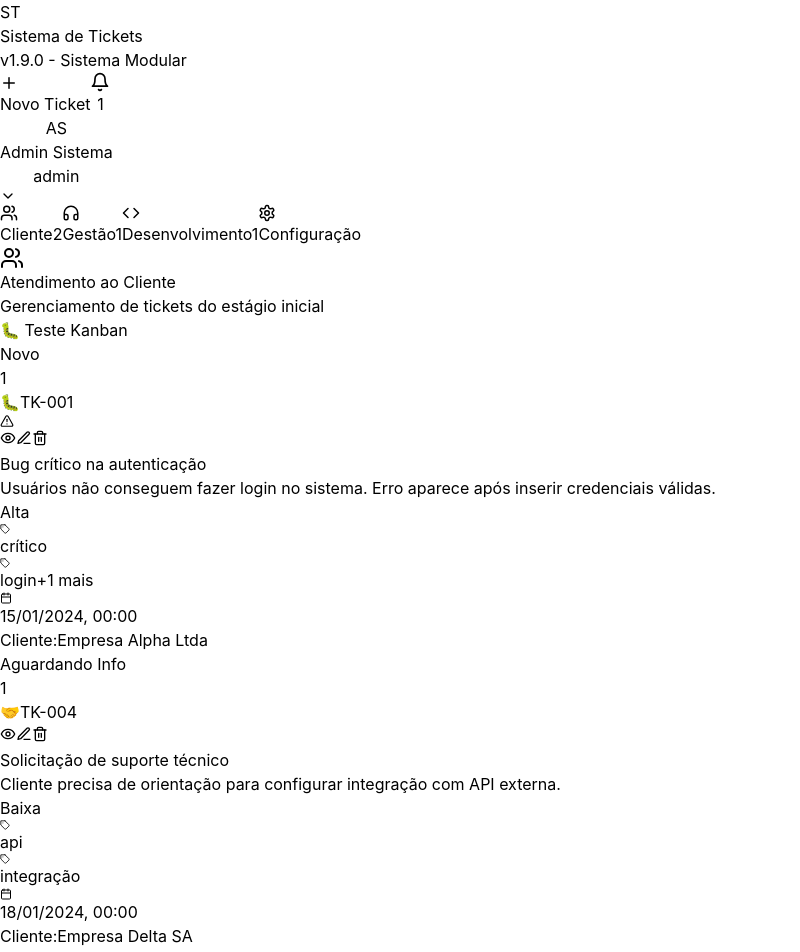
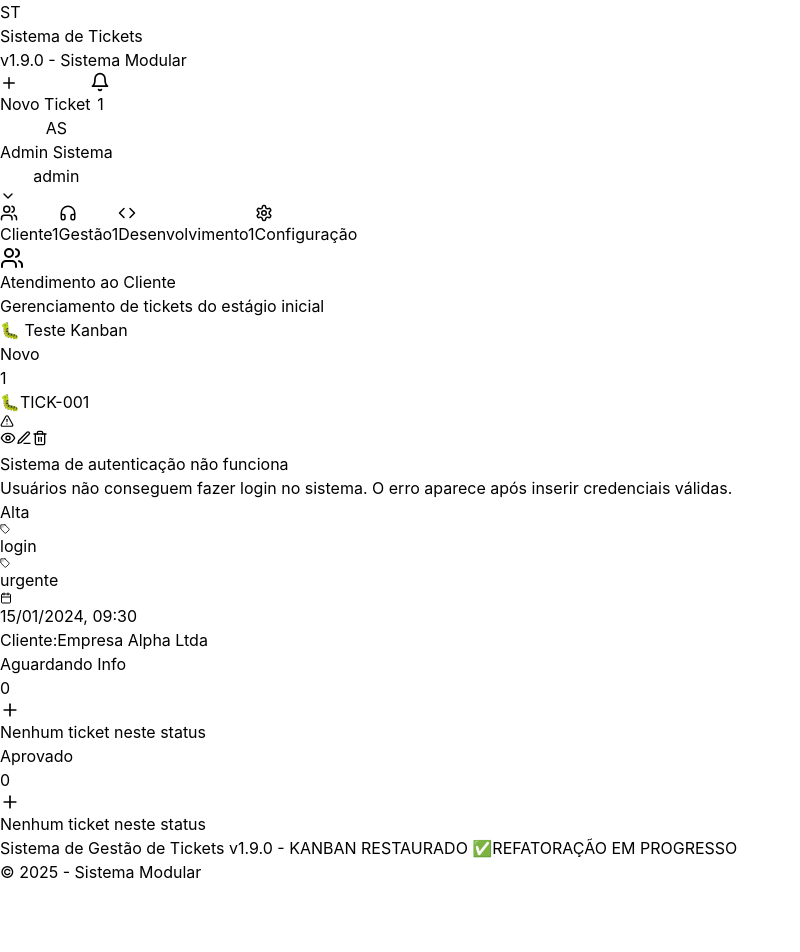
Before and after one commit to fveronez/memory-point, a React (Vite) app: page / in a window 1280 px wide. Shown: the top 952 px of the page, without its empty margins (0-800 px from the left). After the commit the page ends 884 px from the top, so only its background shows below. Built offline with nearby package versions, Linux system fonts and the light colour scheme; the HTML template or start-up script is replaced by a standard one.

Commit message:
Persistencia implementada com LocalStorage - Sistema utilizavel de verdade

```diff
--- a/src/contexts/TicketContext.tsx
+++ b/src/contexts/TicketContext.tsx
@@ -1,20 +1,22 @@
-import React, { createContext, useContext, useState, useCallback, ReactNode } from 'react';
+import React, { createContext, useContext, ReactNode } from 'react';
+import useLocalStorage from '../hooks/useLocalStorage';
+import { useToast } from '../components/ui/Toast';
 
-// Tipos
+// Interfaces
 interface Ticket {
-  id: number;
+  id: string;
   chave: string;
   titulo: string;
   descricao: string;
-  prioridade: 'baixa' | 'media' | 'alta';
-  categoria: 'bug' | 'feature' | 'suporte' | 'melhoria' | 'manutencao';
+  categoria: string;
+  prioridade: string;
   cliente: string;
+  responsavel: string | null;
+  stage: string;
   status: string;
-  stage: 'cliente' | 'gestao' | 'dev';
-  responsavel: string | null;
+  tags: string[];
   dataCriacao: Date;
   ultimaAtualizacao: Date;
-  tags: string[];
   comentarios: Array<{
     id: number;
     autor: string;
@@ -23,233 +25,259 @@ interface Ticket {
   }>;
 }
 
-interface Log {
-  id: number;
-  usuario: any;
-  dataHora: Date;
-  tipoAtividade: string;
-  entidade: string;
-  entidadeId: number;
-  detalhes: string;
+interface TicketContextType {
+  tickets: Ticket[];
+  workflow: Record<string, string[]>;
+  addTicket: (data: Partial<Ticket>) => Ticket;
+  updateTicket: (id: string, updates: Partial<Ticket>) => void;
+  deleteTicket: (id: string) => void;
+  getStats: () => any;
+  validateTicketForm: (data: any) => { isValid: boolean; errors: Record<string, string> };
 }
 
-interface TicketContextType {
-  tickets: Ticket[];
-  logs: Log[];
-  workflow: Record<string, string[]>;
-  addTicket: (ticketData: Partial<Ticket>) => Ticket;
-  updateTicket: (ticketId: number, updates: Partial<Ticket>) => void;
-  deleteTicket: (ticketId: number) => void;
-  moveTicket: (ticketId: number, newStatus: string, newStage: string) => void;
-  adicionarLog: (tipoAtividade: string, entidade: string, entidadeId: number, detalhes: string) => void;
-  validateTicketForm: (formData: Partial<Ticket>) => { errors: Record<string, string>; isValid: boolean };
-  getStats: () => any;
-}
+// Workflow padrão do sistema
+const defaultWorkflow = {
+  cliente: ['novo', 'aguardando-info', 'aprovado'],
+  gestao: ['em-analise', 'planejado', 'atribuido'],
+  dev: ['em-desenvolvimento', 'code-review', 'teste', 'concluido']
+};
+
+// Tickets iniciais (apenas se não existir no localStorage)
+const initialTickets: Ticket[] = [
+  {
+    id: '1',
+    chave: 'TICK-001',
+    titulo: 'Sistema de autenticação não funciona',
+    descricao: 'Usuários não conseguem fazer login no sistema. O erro aparece após inserir credenciais válidas.',
+    categoria: 'bug',
+    prioridade: 'alta',
+    cliente: 'Empresa Alpha Ltda',
+    responsavel: null,
+    stage: 'cliente',
+    status: 'novo',
+    tags: ['login', 'urgente'],
+    dataCriacao: new Date('2024-01-15T09:30:00'),
+    ultimaAtualizacao: new Date('2024-01-15T09:30:00'),
+    comentarios: []
+  },
+  {
+    id: '2',
+    chave: 'TICK-002',
+    titulo: 'Implementar dashboard de relatórios',
+    descricao: 'Criar dashboard com métricas de vendas e performance para o módulo administrativo.',
+    categoria: 'feature',
+    prioridade: 'media',
+    cliente: 'Beta Corp',
+    responsavel: 'João Silva',
+    stage: 'gestao',
+    status: 'planejado',
+    tags: ['dashboard', 'relatórios'],
+    dataCriacao: new Date('2024-01-14T14:20:00'),
+    ultimaAtualizacao: new Date('2024-01-16T11:45:00'),
+    comentarios: [
+      {
+        id: 1,
+        autor: 'Ana Santos',
+        conteudo: 'Revisei os requisitos. Parece estar tudo em ordem.',
+        data: new Date('2024-01-16T10:30:00')
+      }
+    ]
+  },
+  {
+    id: '3',
+    chave: 'TICK-003',
+    titulo: 'Otimizar performance da página inicial',
+    descricao: 'A página inicial está carregando muito lentamente. Precisa de otimização.',
+    categoria: 'improvement',
+    prioridade: 'media',
+    cliente: 'Gamma Solutions',
+    responsavel: 'Carlos Lima',
+    stage: 'dev',
+    status: 'em-desenvolvimento',
+    tags: ['performance', 'frontend'],
+    dataCriacao: new Date('2024-01-12T16:15:00'),
+    ultimaAtualizacao: new Date('2024-01-17T09:20:00'),
+    comentarios: [
+      {
+        id: 1,
+        autor: 'Carlos Lima',
+        conteudo: 'Identificei alguns gargalos no carregamento de imagens.',
+        data: new Date('2024-01-17T09:20:00')
+      }
+    ]
+  }
+];
 
 // Contexto
 const TicketContext = createContext<TicketContextType | undefined>(undefined);
 
 // Provider
 export const TicketProvider: React.FC<{ children: ReactNode }> = ({ children }) => {
-  // Estados migrados do AppProvider interno
-  const [tickets, setTickets] = useState<Ticket[]>([
-    {
-      id: 1,
-      chave: "TK-001",
-      titulo: "Bug crítico na autenticação",
-      descricao: "Usuários não conseguem fazer login no sistema. Erro aparece após inserir credenciais válidas.",
-      prioridade: "alta",
-      categoria: "bug",
-      cliente: "Empresa Alpha Ltda",
-      status: "novo",
-      stage: "cliente",
-      responsavel: null,
-      dataCriacao: new Date('2024-01-15'),
-      ultimaAtualizacao: new Date('2024-01-15'),
-      tags: ["crítico", "login", "urgente"],
-      comentarios: []
-    },
-    {
-      id: 2,
-      chave: "TK-002",
-      titulo: "Dashboard administrativo completo",
-      descricao: "Implementar dashboard completo com métricas, gráficos e relatórios para administradores do sistema.",
-      prioridade: "media",
-      categoria: "feature",
-      cliente: "Empresa Beta Corp",
-      status: "em-analise",
-      stage: "gestao",
-      responsavel: "João Silva",
-      dataCriacao: new Date('2024-01-16'),
-      ultimaAtualizacao: new Date('2024-01-16'),
-      tags: ["dashboard", "admin", "relatórios"],
-      comentarios: [
-        { id: 1, autor: "João Silva", conteudo: "Iniciando análise dos requisitos", data: new Date('2024-01-16') }
-      ]
-    },
-    {
-      id: 3,
-      chave: "TK-003",
-      titulo: "Otimização de performance do sistema",
-      descricao: "Melhorar velocidade de carregamento das páginas e otimizar consultas ao banco de dados.",
-      prioridade: "media",
-      categoria: "melhoria",
-      cliente: "Empresa Gamma Inc",
-      status: "em-desenvolvimento",
-      stage: "dev",
-      responsavel: "Maria Santos",
-      dataCriacao: new Date('2024-01-17'),
-      ultimaAtualizacao: new Date('2024-01-17'),
-      tags: ["performance", "otimização"],
-      comentarios: []
-    },
-    {
-      id: 4,
-      chave: "TK-004",
-      titulo: "Solicitação de suporte técnico",
-      descricao: "Cliente precisa de orientação para configurar integração com API externa.",
-      prioridade: "baixa",
-      categoria: "suporte",
-      cliente: "Empresa Delta SA",
-      status: "aguardando-info",
-      stage: "cliente",
-      responsavel: null,
-      dataCriacao: new Date('2024-01-18'),
-      ultimaAtualizacao: new Date('2024-01-18'),
-      tags: ["api", "integração"],
-      comentarios: []
-    }
-  ]);
-
-  const [logs, setLogs] = useState<Log[]>([
-    {
-      id: 1,
-      usuario: { nome: "Admin Sistema" },
-      dataHora: new Date(),
-      tipoAtividade: 'sistema',
-      entidade: 'sistema',
-      entidadeId: 0,
-      detalhes: 'Sistema iniciado com sucesso'
-    }
-  ]);
-
-  const [workflow] = useState({
-    cliente: ["novo", "aguardando-info", "aprovado"],
-    gestao: ["em-analise", "planejado", "atribuido"],
-    dev: ["em-desenvolvimento", "code-review", "teste", "concluido"]
+  // Usar localStorage para persistir tickets
+  const [tickets, setTickets] = useLocalStorage('sistema-tickets', initialTickets, {
+    // Serialização customizada para Dates
+    serialize: (tickets) => JSON.stringify(tickets, (key, value) => {
+      if (value instanceof Date) {
+        return { __type: 'Date', value: value.toISOString() };
+      }
+      return value;
+    }),
+    deserialize: (str) => JSON.parse(str, (key, value) => {
+      if (value && typeof value === 'object' && value.__type === 'Date') {
+        return new Date(value.value);
+      }
+      return value;
+    }),
+    syncAcrossTabs: true
   });
 
-  // Funções migradas do AppProvider interno
-  const adicionarLog = useCallback((tipoAtividade: string, entidade: string, entidadeId: number, detalhes: string) => {
-    const novoLog: Log = {
-      id: Math.max(...logs.map(l => l.id), 0) + 1,
-      usuario: { nome: "Usuário Atual" }, // Será integrado com UserContext depois
-      dataHora: new Date(),
-      tipoAtividade,
-      entidade,
-      entidadeId,
-      detalhes
+  const { success } = useToast();
+
+  // Função para gerar chave única do ticket
+  const generateTicketKey = (): string => {
+    const lastTicket = tickets
+      .map(t => parseInt(t.chave.replace('TICK-', '')))
+      .filter(n => !isNaN(n))
+      .sort((a, b) => b - a)[0] || 0;
+
+    return `TICK-${String(lastTicket + 1).padStart(3, '0')}`;
+  };
+
+  // Adicionar ticket
+  const addTicket = (data: Partial<Ticket>): Ticket => {
+    const now = new Date();
+    const newTicket: Ticket = {
+      id: Math.random().toString(36).substr(2, 9),
+      chave: generateTicketKey(),
+      titulo: data.titulo || '',
+      descricao: data.descricao || '',
+      categoria: data.categoria || 'bug',
+      prioridade: data.prioridade || 'media',
+      cliente: data.cliente || '',
+      responsavel: data.responsavel || null,
+      stage: 'cliente',
+      status: 'novo',
+      tags: data.tags || [],
+      dataCriacao: now,
+      ultimaAtualizacao: now,
+      comentarios: []
     };
-    setLogs(prev => [novoLog, ...prev]);
-  }, [logs]);
-
-  const addTicket = useCallback((ticketData: Partial<Ticket>): Ticket => {
-    const newTicket: Ticket = {
-      ...ticketData,
-      id: Math.max(...tickets.map(t => t.id), 0) + 1,
-      chave: `TK-${String(Math.max(...tickets.map(t => t.id), 0) + 1).padStart(3, '0')}`,
-      dataCriacao: new Date(),
-      ultimaAtualizacao: new Date(),
-      status: "novo",
-      stage: "cliente",
-      comentarios: [],
-      tags: ticketData.tags || []
-    } as Ticket;
 
     setTickets(prev => [...prev, newTicket]);
+    return newTicket;
+  };
 
-    // Log da criação
-    adicionarLog('criacao', 'ticket', newTicket.id, `Criou ticket ${newTicket.chave}: "${newTicket.titulo}"`);
-
-    return newTicket;
-  }, [tickets, adicionarLog]);
-
-  const updateTicket = useCallback((ticketId: number, updates: Partial<Ticket>) => {
+  // Atualizar ticket
+  const updateTicket = (id: string, updates: Partial<Ticket>): void => {
     setTickets(prev => prev.map(ticket =>
-      ticket.id === ticketId
-        ? { ...ticket, ...updates, ultimaAtualizacao: new Date() }
+      ticket.id === id
+        ? {
+            ...ticket,
+            ...updates,
+            ultimaAtualizacao: new Date()
+          }
         : ticket
     ));
-  }, []);
+  };
 
-  const deleteTicket = useCallback((ticketId: number) => {
-    setTickets(prev => prev.filter(ticket => ticket.id !== ticketId));
-  }, []);
+  // Deletar ticket
+  const deleteTicket = (id: string): void => {
+    setTickets(prev => prev.filter(ticket => ticket.id !== id));
+  };
 
-  const moveTicket = useCallback((ticketId: number, newStatus: string, newStage: string) => {
-    updateTicket(ticketId, { status: newStatus, stage: newStage });
-  }, [updateTicket]);
+  // Obter estatísticas
+  const getStats = () => {
+    const totalTickets = tickets.length;
 
-  // Validações migradas
-  const validateTicketForm = useCallback((formData: Partial<Ticket>) => {
+    const ticketsByStage = {
+      cliente: tickets.filter(t => t.stage === 'cliente').length,
+      gestao: tickets.filter(t => t.stage === 'gestao').length,
+      dev: tickets.filter(t => t.stage === 'dev').length
+    };
+
+    const ticketsByPriority = [
+      {
+        nome: 'Alta',
+        count: tickets.filter(t => t.prioridade === 'alta').length,
+        cor: 'bg-red-500'
+      },
+      {
+        nome: 'Média',
+        count: tickets.filter(t => t.prioridade === 'media').length,
+        cor: 'bg-yellow-500'
+      },
+      {
+        nome: 'Baixa',
+        count: tickets.filter(t => t.prioridade === 'baixa').length,
+        cor: 'bg-green-500'
+      }
+    ];
+
+    const ticketsByCategory = [
+      {
+        nome: 'Bug',
+        count: tickets.filter(t => t.categoria === 'bug').length,
+        icone: '🐛'
+      },
+      {
+        nome: 'Feature',
+        count: tickets.filter(t => t.categoria === 'feature').length,
+        icone: '✨'
+      },
+      {
+        nome: 'Improvement',
+        count: tickets.filter(t => t.categoria === 'improvement').length,
+        icone: '🚀'
+      },
+      {
+        nome: 'Task',
+        count: tickets.filter(t => t.categoria === 'task').length,
+        icone: '📋'
+      }
+    ];
+
+    return {
+      totalTickets,
+      ticketsByStage,
+      ticketsByPriority,
+      ticketsByCategory
+    };
+  };
+
+  // Validar formulário de ticket
+  const validateTicketForm = (data: any): { isValid: boolean; errors: Record<string, string> } => {
     const errors: Record<string, string> = {};
 
-    if (!formData.titulo?.trim()) {
+    if (!data.titulo?.trim()) {
       errors.titulo = 'Título é obrigatório';
-    } else if (formData.titulo.length < 5) {
+    } else if (data.titulo.length < 5) {
       errors.titulo = 'Título deve ter pelo menos 5 caracteres';
     }
 
-    if (!formData.descricao?.trim()) {
+    if (!data.descricao?.trim()) {
       errors.descricao = 'Descrição é obrigatória';
-    } else if (formData.descricao.length < 10) {
+    } else if (data.descricao.length < 10) {
       errors.descricao = 'Descrição deve ter pelo menos 10 caracteres';
     }
 
-    if (!formData.cliente?.trim()) {
+    if (!data.cliente?.trim()) {
       errors.cliente = 'Cliente é obrigatório';
     }
 
     return {
-      errors,
-      isValid: Object.keys(errors).length === 0
+      isValid: Object.keys(errors).length === 0,
+      errors
     };
-  }, []);
-
-  // Estatísticas migradas
-  const getStats = useCallback(() => {
-    return {
-      totalTickets: tickets.length,
-      ticketsByStage: {
-        cliente: tickets.filter(t => t.stage === 'cliente').length,
-        gestao: tickets.filter(t => t.stage === 'gestao').length,
-        dev: tickets.filter(t => t.stage === 'dev').length
-      },
-      ticketsByPriority: [
-        { nome: "Alta", count: tickets.filter(t => t.prioridade === 'alta').length, cor: "bg-red-500" },
-        { nome: "Média", count: tickets.filter(t => t.prioridade === 'media').length, cor: "bg-yellow-500" },
-        { nome: "Baixa", count: tickets.filter(t => t.prioridade === 'baixa').length, cor: "bg-green-500" }
-      ],
-      ticketsByCategory: [
-        { nome: "Bug", count: tickets.filter(t => t.categoria === 'bug').length, icone: "🐛" },
-        { nome: "Feature", count: tickets.filter(t => t.categoria === 'feature').length, icone: "✨" },
-        { nome: "Suporte", count: tickets.filter(t => t.categoria === 'suporte').length, icone: "🤝" },
-        { nome: "Melhoria", count: tickets.filter(t => t.categoria === 'melhoria').length, icone: "🔧" }
-      ]
-    };
-  }, [tickets]);
+  };
 
   const value: TicketContextType = {
     tickets,
-    logs,
-    workflow,
+    workflow: defaultWorkflow,
     addTicket,
     updateTicket,
     deleteTicket,
-    moveTicket,
-    adicionarLog,
-    validateTicketForm,
-    getStats
+    getStats,
+    validateTicketForm
   };
 
   return (
@@ -259,7 +287,7 @@ export const TicketProvider: React.FC<{ children: ReactNode }> = ({ children })
   );
 };
 
-// Hook
+// Hook para usar o contexto
 export const useTicket = (): TicketContextType => {
   const context = useContext(TicketContext);
   if (!context) {
@@ -267,3 +295,5 @@ export const useTicket = (): TicketContextType => {
   }
   return context;
 };
+
+export default TicketContext;
--- /dev/null
+++ b/src/hooks/useLocalStorage.ts
@@ -0,0 +1,260 @@
+import { useState, useEffect, useCallback } from 'react';
+
+// Tipos
+type SetValue<T> = (value: T | ((val: T) => T)) => void;
+
+interface UseLocalStorageOptions {
+  serialize?: (value: any) => string;
+  deserialize?: (value: string) => any;
+  syncAcrossTabs?: boolean;
+}
+
+/**
+ * Hook personalizado para gerenciar localStorage de forma segura
+ * @param key - Chave do localStorage
+ * @param initialValue - Valor inicial se não existir no localStorage
+ * @param options - Opções de configuração
+ */
+export function useLocalStorage<T>(
+  key: string,
+  initialValue: T,
+  options: UseLocalStorageOptions = {}
+): [T, SetValue<T>, () => void] {
+  const {
+    serialize = JSON.stringify,
+    deserialize = JSON.parse,
+    syncAcrossTabs = true
+  } = options;
+
+  // Função para ler do localStorage de forma segura
+  const readValue = useCallback((): T => {
+    // Verifica se está no browser
+    if (typeof window === 'undefined') {
+      return initialValue;
+    }
+
+    try {
+      const item = window.localStorage.getItem(key);
+      if (item === null) {
+        return initialValue;
+      }
+      return deserialize(item);
+    } catch (error) {
+      console.warn(`Erro ao ler localStorage para chave "${key}":`, error);
+      return initialValue;
+    }
+  }, [initialValue, key, deserialize]);
+
+  // Estado local
+  const [storedValue, setStoredValue] = useState<T>(readValue);
+
+  // Função para salvar no localStorage
+  const setValue: SetValue<T> = useCallback(
+    (value) => {
+      // Verifica se está no browser
+      if (typeof window === 'undefined') {
+        console.warn('localStorage não está disponível no servidor');
+        return;
+      }
+
+      try {
+        // Permite função para atualizar baseado no valor anterior
+        const newValue = value instanceof Function ? value(storedValue) : value;
+
+        // Atualiza o estado local
+        setStoredValue(newValue);
+
+        // Salva no localStorage
+        if (newValue === undefined) {
+          window.localStorage.removeItem(key);
+        } else {
+          window.localStorage.setItem(key, serialize(newValue));
+        }
+
+        // Dispara evento customizado para sincronização entre abas
+        if (syncAcrossTabs) {
+          window.dispatchEvent(
+            new CustomEvent('local-storage-change', {
+              detail: { key, newValue }
+            })
+          );
+        }
+      } catch (error) {
+        console.error(`Erro ao salvar no localStorage para chave "${key}":`, error);
+      }
+    },
+    [key, serialize, storedValue, syncAcrossTabs]
+  );
+
+  // Função para remover do localStorage
+  const removeValue = useCallback(() => {
+    if (typeof window === 'undefined') {
+      return;
+    }
+
+    try {
+      window.localStorage.removeItem(key);
+      setStoredValue(initialValue);
+
+      if (syncAcrossTabs) {
+        window.dispatchEvent(
+          new CustomEvent('local-storage-change', {
+            detail: { key, newValue: undefined }
+          })
+        );
+      }
+    } catch (error) {
+      console.error(`Erro ao remover do localStorage para chave "${key}":`, error);
+    }
+  }, [key, initialValue, syncAcrossTabs]);
+
+  // Sincronização entre abas
+  useEffect(() => {
+    if (!syncAcrossTabs) return;
+
+    const handleStorageChange = (e: StorageEvent | CustomEvent) => {
+      let targetKey: string;
+      let newValue: any;
+
+      if (e instanceof StorageEvent) {
+        // Evento nativo do localStorage
+        targetKey = e.key || '';
+        newValue = e.newValue;
+      } else {
+        // Evento customizado
+        targetKey = e.detail.key;
+        newValue = e.detail.newValue;
+      }
+
+      if (targetKey === key) {
+        try {
+          if (newValue === null || newValue === undefined) {
+            setStoredValue(initialValue);
+          } else {
+            setStoredValue(
+              typeof newValue === 'string' ? deserialize(newValue) : newValue
+            );
+          }
+        } catch (error) {
+          console.warn(`Erro ao sincronizar localStorage para chave "${key}":`, error);
+        }
+      }
+    };
+
+    // Adiciona listeners
+    window.addEventListener('storage', handleStorageChange);
+    window.addEventListener('local-storage-change', handleStorageChange as EventListener);
+
+    return () => {
+      window.removeEventListener('storage', handleStorageChange);
+      window.removeEventListener('local-storage-change', handleStorageChange as EventListener);
+    };
+  }, [key, initialValue, deserialize, syncAcrossTabs]);
+
+  // Re-sincroniza quando a aba ganha foco
+  useEffect(() => {
+    const handleFocus = () => {
+      setStoredValue(readValue());
+    };
+
+    window.addEventListener('focus', handleFocus);
+    return () => window.removeEventListener('focus', handleFocus);
+  }, [readValue]);
+
+  return [storedValue, setValue, removeValue];
+}
+
+// Hook específico para arrays (utilitário)
+export function useLocalStorageArray<T>(
+  key: string,
+  initialValue: T[] = []
+): [T[], (items: T[]) => void, (item: T) => void, (predicate: (item: T) => boolean) => void, () => void] {
+  const [items, setItems, removeItems] = useLocalStorage<T[]>(key, initialValue);
+
+  const addItem = useCallback((item: T) => {
+    setItems(prev => [...prev, item]);
+  }, [setItems]);
+
+  const removeItem = useCallback((predicate: (item: T) => boolean) => {
+    setItems(prev => prev.filter(item => !predicate(item)));
+  }, [setItems]);
+
+  return [items, setItems, addItem, removeItem, removeItems];
+}
+
+// Hook específico para objetos (utilitário)
+export function useLocalStorageObject<T extends Record<string, any>>(
+  key: string,
+  initialValue: T
+): [T, (updates: Partial<T>) => void, (property: keyof T) => void, () => void] {
+  const [obj, setObj, removeObj] = useLocalStorage<T>(key, initialValue);
+
+  const updateObject = useCallback((updates: Partial<T>) => {
+    setObj(prev => ({ ...prev, ...updates }));
+  }, [setObj]);
+
+  const removeProperty = useCallback((property: keyof T) => {
+    setObj(prev => {
+      const { [property]: removed, ...rest } = prev;
+      return rest as T;
+    });
+  }, [setObj]);
+
+  return [obj, updateObject, removeProperty, removeObj];
+}
+
+// Utilitários extras
+export const localStorageUtils = {
+  // Verifica se localStorage está disponível
+  isAvailable: (): boolean => {
+    try {
+      const test = '__localStorage_test__';
+      window.localStorage.setItem(test, 'test');
+      window.localStorage.removeItem(test);
+      return true;
+    } catch {
+      return false;
+    }
+  },
+
+  // Obtém uso atual do localStorage
+  getUsage: (): { used: number; available: number; percentage: number } => {
+    let used = 0;
+    for (let key in localStorage) {
+      if (localStorage.hasOwnProperty(key)) {
+        used += localStorage[key].length + key.length;
+      }
+    }
+    const available = 5 * 1024 * 1024; // 5MB aproximadamente
+    return {
+      used,
+      available,
+      percentage: Math.round((used / available) * 100)
+    };
+  },
+
+  // Limpa dados expirados (se implementado)
+  clearExpired: (prefix: string = '') => {
+    const now = Date.now();
+    const keysToRemove: string[] = [];
+
+    for (let i = 0; i < localStorage.length; i++) {
+      const key = localStorage.key(i);
+      if (key && key.startsWith(prefix)) {
+        try {
+          const data = JSON.parse(localStorage.getItem(key) || '{}');
+          if (data.expiry && now > data.expiry) {
+            keysToRemove.push(key);
+          }
+        } catch {
+          // Ignora erros de parsing
+        }
+      }
+    }
+
+    keysToRemove.forEach(key => localStorage.removeItem(key));
+    return keysToRemove.length;
+  }
+};
+
+export default useLocalStorage;
```
